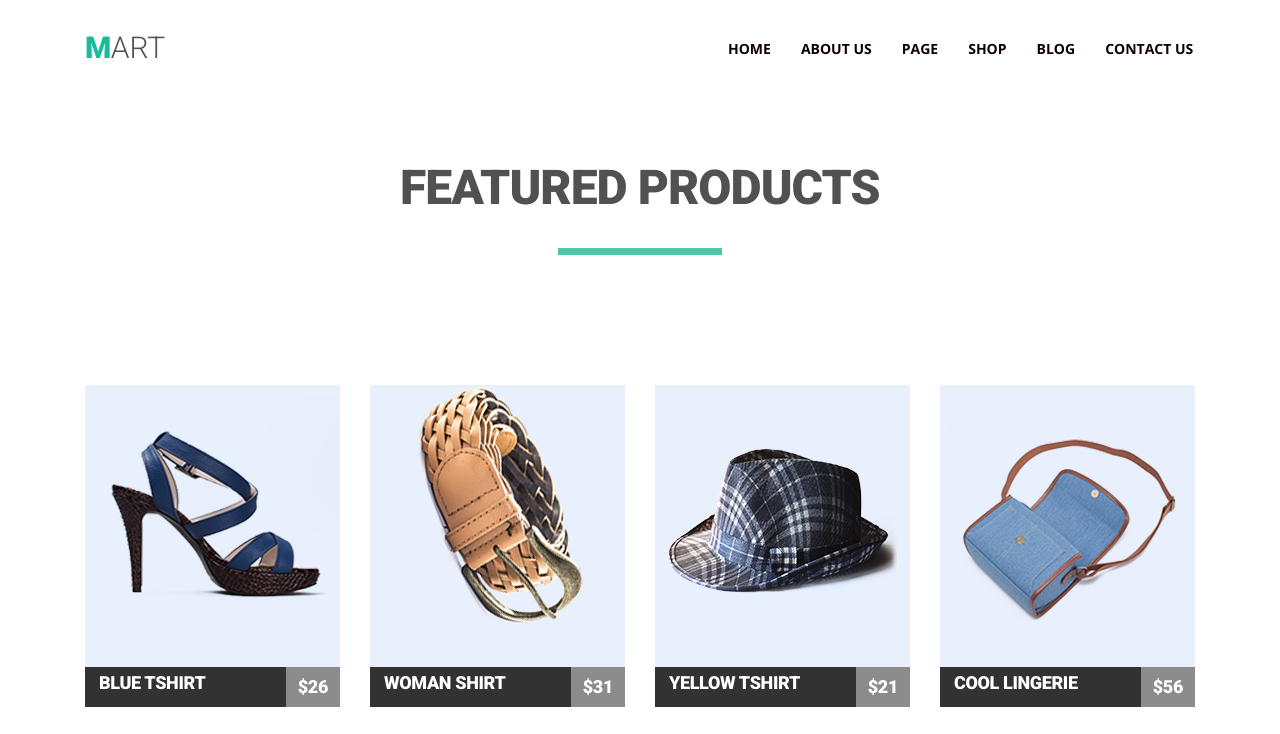
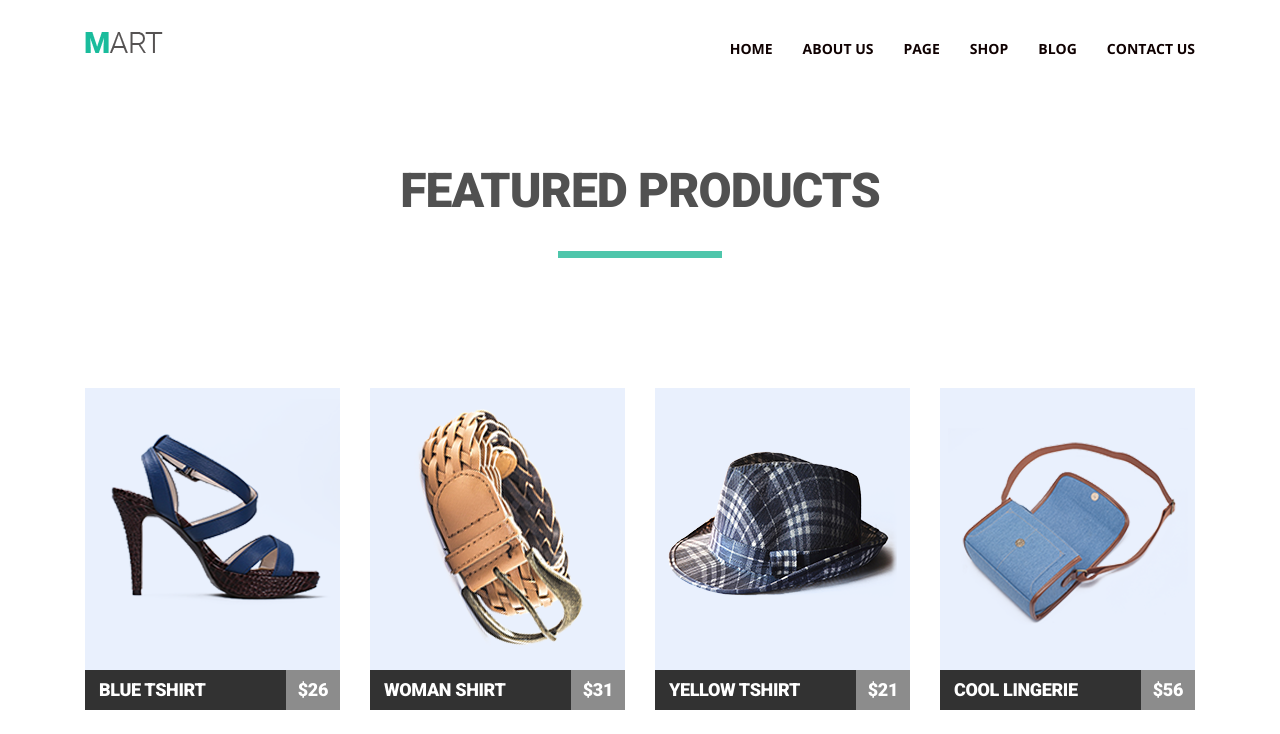
Before and after one commit to romandroga/goit-fe-course, a plain HTML site: page module-04/index.html in a window 1280 px wide. Shown: the top 734 px of the page. Drawn offline with nearby package versions, Linux system fonts and the light colour scheme.

Commit message:
modified:   module-04/css/styles.css 	new file:   module-04/img/logo.png 	modified:   module-04/index.html

```diff
--- a/module-04/css/styles.css
+++ b/module-04/css/styles.css
@@ -14,33 +14,16 @@
   margin: 0 auto;
 }
 /* Header */
-.logo {
+.logo-container{
   float: left;
-  padding-top: 32px;
-  width: 78px;
-  height: 21px;
-  color: #555252;
-  font-size: 30px;
-  font-weight: 300;
-  line-height: 32px;
-  text-transform: uppercase;
-  text-decoration: none;
-  font-family: "Roboto", sans-serif;
-}
-.logo::first-letter {
-  color: #1abc9c;
-  font-family: "Roboto";
-  font-weight: 900;
-  letter-spacing: -0.6px;
+  margin-top: 32px;
 }
 .navigation {
-  display: block;
-  width: 467px;
   float: right;
   list-style: none;
   padding-top: 43px;
 }
-.navigation li {
+.navigation-item {
   float: left;
   vertical-align: middle;
   font-family: "Open Sans", sans-serif;
@@ -64,8 +47,7 @@
 /* Header end */
 /* Products */
 .products .section-title {
-  width: 480px;
-  margin: auto;
+  text-align: center;
   vertical-align: middle;
   text-transform: uppercase;
   font-family: "Roboto";
@@ -86,7 +68,6 @@
 }
 .products-item {
   width: 255px;
-  height: 322px;
   float: left;
   margin-right: 30px;
   background: #fff;
@@ -127,6 +108,7 @@
   font-weight: 900;
   line-height: 32px;
   letter-spacing: -0.36px;
+  line-height: calc(322px - 282px);
 }
 .item-image {
   vertical-align: middle;
@@ -150,14 +132,11 @@
 
 /* NEWS */
 .news .section-title {
-  width: 310px;
-  height: 34px;
-  margin: 0 auto;
+  text-align: center;
   color: #555252;
   font-family: "Roboto";
   font-size: 48px;
   font-weight: 900;
-  line-height: 32px;
   text-transform: uppercase;
   margin-bottom: 120px;
   letter-spacing: -0.96px;
@@ -176,13 +155,10 @@
   margin-bottom: 14px;
 }
 .news-header {
-  width: 301px;
-  height: 44px;
   color: #555252;
   font-family: "Open Sans";
   font-size: 18px;
   font-weight: 700;
-  line-height: 26px;
   letter-spacing: -0.36px;
   margin-bottom: 43px;
 }
@@ -195,7 +171,6 @@
   margin-top: 11px;
 }
 .news-body {
-  width: 335px;
   color: #555252;
   font-family: "Open Sans";
   font-size: 14px;
--- a/module-04/index.html
+++ b/module-04/index.html
@@ -17,9 +17,11 @@
     />
   </head>
   <body>
-    <header class="container clearfix">
+    <header class="container">
       <nav class="clearfix">
-        <a href="#" class="logo">mart</a>
+        <a href="#" class="logo-container clearfix">
+          <img  src="img/logo.png" alt="logo" class="logo clearfix">
+        </a>
         <ul class="navigation">
           <li class="navigation-item"><a href="#">home</a></li>
           <li class="navigation-item"><a href="#">about us</a></li>
@@ -33,7 +35,7 @@
 
     <section class="products container clearfix">
       <h2 class="section-title">featured products</h2>
-      <ul class="products-list">
+      <ul class="products-list clearfix">
         <li class="products-item">
           <div class="products-item-image">
             <img class="item-image" src="img/product1.png" alt="" />
@@ -45,7 +47,7 @@
         </li>
         <li class="products-item">
           <div class="products-item-image">
-            <img src="img/product2.png" alt="" />
+            <img class="item-image" src="img/product2.png" alt="" />
           </div>
 
           <div class="products-item-sub">
@@ -117,7 +119,7 @@
     </section>
     <section class="news container clearfix">
       <h2 class="section-title">Latest news</h2>
-      <ul>
+      <ul class="clearfix">
         <li class="news-item">
           <img src="img/news1.png" alt="" />
           <p class="news-header">
```
Also changed, not shown: module-04/img/logo.png (added).
